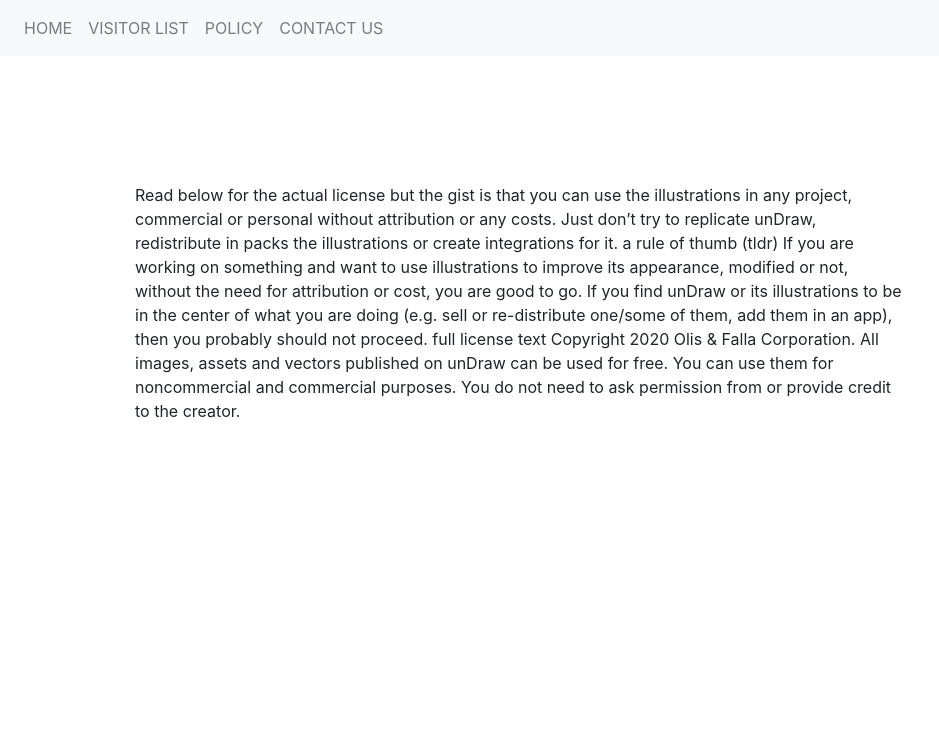
After one commit to arullfalla/appgatewayv2, a CodeIgniter app: page /aplikasigateway/home/policy in a window 1280 px wide. The commit adds this page. Shown: the top 743 px of the page, without its empty margins (0-939 px from the left). Run offline with CodeIgniter, Linux system fonts and the light colour scheme; some libraries are stand-ins or nearby versions.

Commit message:
penambahan di sisi home yaitu visitor list, policy, contact us

```diff
--- a/application/controllers/Home.php
+++ b/application/controllers/Home.php
@@ -122,4 +122,42 @@ class Home extends CI_Controller
 
         $this->load->view('frontend/v_struk', $struk);
     }
+
+    // list data visitor masuk
+    public function visitorList()
+    {
+        $where = array('status' => 'Masuk');
+        $whereBelum = array('status' => 'Belum');
+        $header['judul'] = 'Visitor List';
+        $data['visitor'] = $this->home_model->getDataMasuk($where);
+        $data['masuk'] = $this->db->affected_rows($this->home_model->getDataMasuk($where));
+        $data['belum'] = $this->db->affected_rows($this->home_model->getDataMasuk($whereBelum));
+        $data['total'] = $this->db->affected_rows($this->home_model->getAll());
+        // print_r($data['masuk']);
+        // echo "<br>";
+        // print_r($data['belum']);
+        // echo "<br>";
+        // print_r($data['total']);
+        $this->load->view('templates/v_header_home', $header);
+        $this->load->view('home/v_visitor_list', $data);
+        $this->load->view('templates/v_footer_home');
+    }
+
+    // data policy
+    public function policy()
+    {
+        $header['judul'] = 'Policy';
+        $this->load->view('templates/v_header_home', $header);
+        $this->load->view('home/v_data_policy');
+        $this->load->view('templates/v_footer_home');
+    }
+
+    public function contact()
+    {
+        $header['judul'] = 'Contact';
+        $data['contact'] = $this->home_model->getContact();
+        $this->load->view('templates/v_header_home', $header);
+        $this->load->view('home/v_contact', $data);
+        $this->load->view('templates/v_footer_home');
+    }
 }
--- a/application/models/Home_model.php
+++ b/application/models/Home_model.php
@@ -3,6 +3,7 @@
 class Home_model extends CI_Model
 {
     private $table = "tblvisitor";
+    private $tableContact = "tblcontact";
 
     public function getDataBarcode($where)
     {
@@ -24,4 +25,23 @@ class Home_model extends CI_Model
         $query = $this->db->update($this->table, $data);
         return $query;
     }
+
+    public function getDataMasuk($where)
+    {
+        $this->db->where($where);
+        $query = $this->db->get($this->table);
+        return $query->result();
+    }
+
+    public function getAll()
+    {
+        $query = $this->db->get($this->table);
+        return $query->result();
+    }
+
+    public function getContact()
+    {
+        $query = $this->db->get($this->tableContact);
+        return $query->result();
+    }
 }
--- /dev/null
+++ b/application/views/home/v_data_policy.php
@@ -0,0 +1,21 @@
+<div class="container" style="height: 561px; width: 800px; margin-left: 120px; margin-top: 127px; border-radius: nullpx;">
+    <p>
+        Read below for the actual license but the gist is that you can use the illustrations
+        in any project, commercial or personal without attribution or any costs.
+        Just don’t try to replicate unDraw, redistribute in packs the illustrations or
+        create integrations for it.
+
+        a rule of thumb (tldr)
+        If you are working on something and want to use illustrations to improve its
+        appearance, modified or not, without the need for attribution or cost,
+        you are good to go. If you find unDraw or its illustrations to be in the center of
+        what you are doing (e.g. sell or re-distribute one/some of them,
+        add them in an app), then you probably should not proceed.
+
+        full license text
+        Copyright 2020 Olis & Falla Corporation.
+        All images, assets and vectors published on unDraw can be used for free.
+        You can use them for noncommercial and commercial purposes.
+        You do not need to ask permission from or provide credit to the creator.
+    </p>
+</div>
--- a/application/views/templates/v_header_admin.php
+++ b/application/views/templates/v_header_admin.php
@@ -25,11 +25,9 @@
                     <a class="nav-link" href="<?php echo base_url() . 'admin/datavisitor' ?>">Data Visitor</a>
                 </li>
                 <li class="nav-item">
-                    <a class="nav-link" href="#" tabindex="-1" aria-disabled="true">Policy And Content</a>
+                    <a class="nav-link" href="#" tabindex="-1" aria-disabled="true">Contact Us</a>
                 </li>
-                <li class="nav-item">
-                    <a class="nav-link" href="#" tabindex="-1" aria-disabled="true">User</a>
-                </li>
+
                 <li class="nav-item dropdown">
                     <a class="nav-link dropdown-toggle" href="#" id="navbarDropdown" role="button" data-toggle="dropdown" aria-haspopup="true" aria-expanded="false">
                         Setting
--- a/application/views/templates/v_header_home.php
+++ b/application/views/templates/v_header_home.php
@@ -18,17 +18,17 @@
         </button>
         <div class="collapse navbar-collapse" id="navbarNav">
             <ul class="navbar-nav">
-                <li class="nav-item active">
+                <li class="nav-item">
                     <a class="nav-link" href="<?php echo base_url() . 'home'; ?>">HOME <span class="sr-only">(current)</span></a>
                 </li>
                 <li class="nav-item">
-                    <a class="nav-link" href="#">VISITOR LIST</a>
+                    <a class="nav-link" href="<?php echo base_url() . 'home/visitorlist'; ?>">VISITOR LIST</a>
                 </li>
                 <li class="nav-item">
-                    <a class="nav-link" href="#">POLICY</a>
+                    <a class="nav-link" href="<?php echo base_url() . 'home/policy'; ?>">POLICY</a>
                 </li>
                 <li class="nav-item">
-                    <a class="nav-link" href="#">CONTACT US</a>
+                    <a class="nav-link" href="<?php echo base_url() . 'home/contact'; ?>">CONTACT US</a>
                 </li>
             </ul>
         </div>
```
Also changed, not shown: application/views/home/v_contact.php (added, +13 -0 lines), application/views/home/v_visitor_list.php (added, +35 -0 lines), uploads/5fb5230c2bda4.png (added), uploads/5fb523ae7f0d9.png (added), uploads/5fb523bcd13f5.png (added), uploads/5fb523ca01908.png (added), uploads/5fb5249015e8a.png (added), uploads/5fb524a13904c.png (added), uploads/5fba2dc71c03a.png (added), uploads/5fba2dcf7e298.png (added), uploads/5fba2dd554874.png (added), uploads/5fba2ddb54bc8.png (added), uploads/5fba3f67310d0.png (added).
